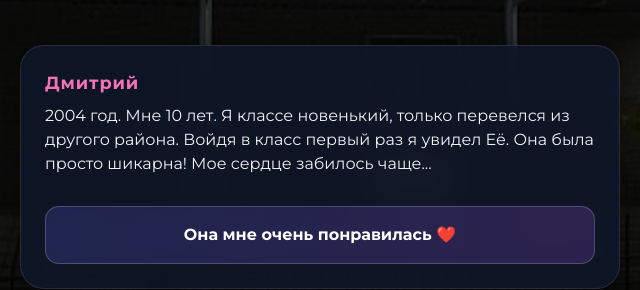
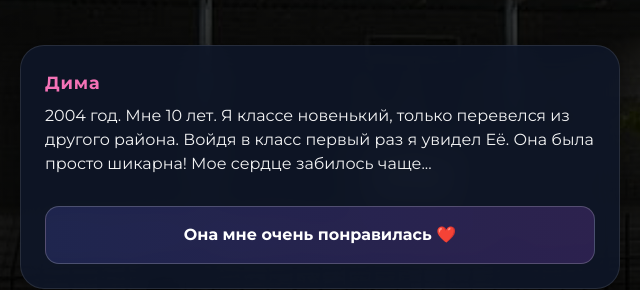
Before and after one commit to c4e8ece00a/c4e8ece00a.github.io, a plain HTML site: page index.html in a window 1280 px wide. Both pictures are taken after a click on the button "Начать историю 💕". Shown: the part 487-777 px from the top of the page, 320-960 px from the left. Drawn offline with nearby package versions, Linux system fonts and the light colour scheme.

Commit message:
Update index.html

```diff
--- a/index.html
+++ b/index.html
@@ -51,12 +51,12 @@
         /* Замените названия файлов на свои, если они лежат в той же папке на GitHub */
         .bg-2004-school { background-image: linear-gradient(rgba(0,0,0,0.3), rgba(0,0,0,0.3)), url('IMG_8701.PNG'); }
         .bg-school-walk { background-image: linear-gradient(rgba(0,0,0,0.3), rgba(0,0,0,0.3)), url('camphoto_959030623.jpg'); }
-        .bg-separate-cities { background-image: linear-gradient(rgba(0,0,0,0.4), rgba(0,0,0,0.4)), url('https://images.unsplash.com/photo-1444723121867-7a241cacace9?q=80&w=1200'); }
-        .bg-social-like { background-image: linear-gradient(rgba(0,0,0,0.5), rgba(0,0,0,0.5)), url('https://images.unsplash.com/photo-1516321318423-f06f85e504b3?q=80&w=1200'); }
-        .bg-cafe-meet { background-image: linear-gradient(rgba(0,0,0,0.4), rgba(0,0,0,0.4)), url('https://images.unsplash.com/photo-1517248135467-4c7edcad34c4?q=80&w=1200'); }
-        .bg-dating { background-image: linear-gradient(rgba(0,0,0,0.3), rgba(0,0,0,0.3)), url('https://images.unsplash.com/photo-1515934751635-c81c6bc9a2d8?q=80&w=1200'); }
+        .bg-separate-cities { background-image: linear-gradient(rgba(0,0,0,0.4), rgba(0,0,0,0.4)), url('img1345.jpg'); }
+        .bg-social-like { background-image: linear-gradient(rgba(0,0,0,0.5), rgba(0,0,0,0.5)), url('IMG_8689[1].PNG'); }
+        .bg-cafe-meet { background-image: linear-gradient(rgba(0,0,0,0.4), rgba(0,0,0,0.4)), url('IMG_8706.PNG'); }
+        .bg-dating { background-image: linear-gradient(rgba(0,0,0,0.3), rgba(0,0,0,0.3)), url('IMG_3234.PNG'); }
         .bg-wedding { background-image: linear-gradient(rgba(0,0,0,0.3), rgba(0,0,0,0.3)), url('IMG_8687.jpg'); }
-        .bg-wedding-ring { background-image: linear-gradient(rgba(0,0,0,0.4), rgba(0,0,0,0.4)), url('https://images.unsplash.com/photo-1511795409834-ef04bbd61622?q=80&w=1200'); }
+        .bg-wedding-ring { background-image: linear-gradient(rgba(0,0,0,0.4), rgba(0,0,0,0.4)), url('IMG_8695.PNG'); }
 
         .overlay {
             position: absolute;
@@ -171,7 +171,7 @@
 
         <div id="ui-layer" class="hidden">
             <div id="dialog-box">
-                <div id="speaker-name">Дмитрий</div>
+                <div id="speaker-name">Дима</div>
                 <div id="text">...</div>
                 <div id="choices"></div>
             </div>
@@ -182,44 +182,44 @@
         const scenes = [
             {
                 bgClass: 'bg-2004-school',
-                speaker: 'Дмитрий',
+                speaker: 'Дима',
                 text: '2004 год. Мне 10 лет. Я классе новенький, только перевелся из другого района. Войдя в класс первый раз я увидел Её. Она была просто шикарна! Мое сердце забилось чаще...',
                 choices: [{ text: 'Она мне очень понравилась ❤️', next: 1 }]
             },
             {
                 bgClass: 'bg-school-walk',
-                speaker: 'Дмитрий',
+                speaker: 'Дима',
                 text: 'Спустя какое то время мы начали общаться. Я провожал её до дома, носил портфель, один раз помогал с уроками. Но тогда я был лишь верным другом...',
                 choices: [{ text: 'Прошли школьные годы 😔', next: 2 }]
             },
             {
                 bgClass: 'bg-separate-cities',
-                speaker: 'Дмитрий',
+                speaker: 'Дима',
                 text: 'После школы жизнь развела нас. Разные города, учёба, работа, новые знакомства. Связь оборвалась на долгих 12 лет...',
                 choices: [{ text: 'Но судьба ждала своего часа...', next: 3 }]
             },
             {
                 bgClass: 'bg-social-like',
-                speaker: 'Дмитрий',
+                speaker: 'Дима',
                 text: '7 марта 2024 года. Я увидел её лайк в соцсети под своим фото и как оказалось он перевернул всё. Я решил написать ей, мы начали переписываться и договорились встретиться на следующий день.',
                 choices: [{ text: 'Договориться о встрече в кафе ☕', next: 4 }]
             },
             {
                 bgClass: 'bg-cafe-meet',
-                speaker: 'Жена',
-                text: 'Вечер в кафе. Мы смеялись, вспоминая школьные годы, восполняли пробелы 12 летнего перерыва. И когда мы решили что нужно встретиться еще, она вдруг спросила: "А **** будет?". И по моему этот вопрос был неожиданным для нас двоих. Я ответил не раздумывая!',
+                speaker: 'Катя',
+                text: 'Вечер в кафе. Мы смеялись, вспоминая школьные годы, восполняли пробелы 12 летнего перерыва. И когда мы решили что нужно встретиться еще, я вдруг спросила: "А **** будет?". И по моему этот вопрос был неожиданным для нас двоих. Он ответил не раздумывая!',
                 choices: [{ text: '"Да!" — и это было начало новой главы 😏', next: 5 }]
             },
             {
                 bgClass: 'bg-dating',
-                speaker: 'Дмитрий',
+                speaker: 'Дима',
                 text: 'Любовь вспыхнула ярче, чем когда-либо. Мы поняли, что 12 лет разлуки были лишь подготовкой к этому моменту.',
                 choices: [{ text: 'Спустя год мы решили пожениться 💒', next: 6 }]
             },
             {
                 bgClass: 'bg-wedding',
                 speaker: 'Свадебный ведущий',
-                text: 'Под звуки марша Мендельсона мы стали мужем и женой. Официально и навсегда.',
+                text: 'Под звуки марша Мендельсона вы стали мужем и женой. Официально и навсегда.',
                 choices: [{ text: 'Но впереди был самый важный шаг 💍', next: 7 }]
             },
             {
```
